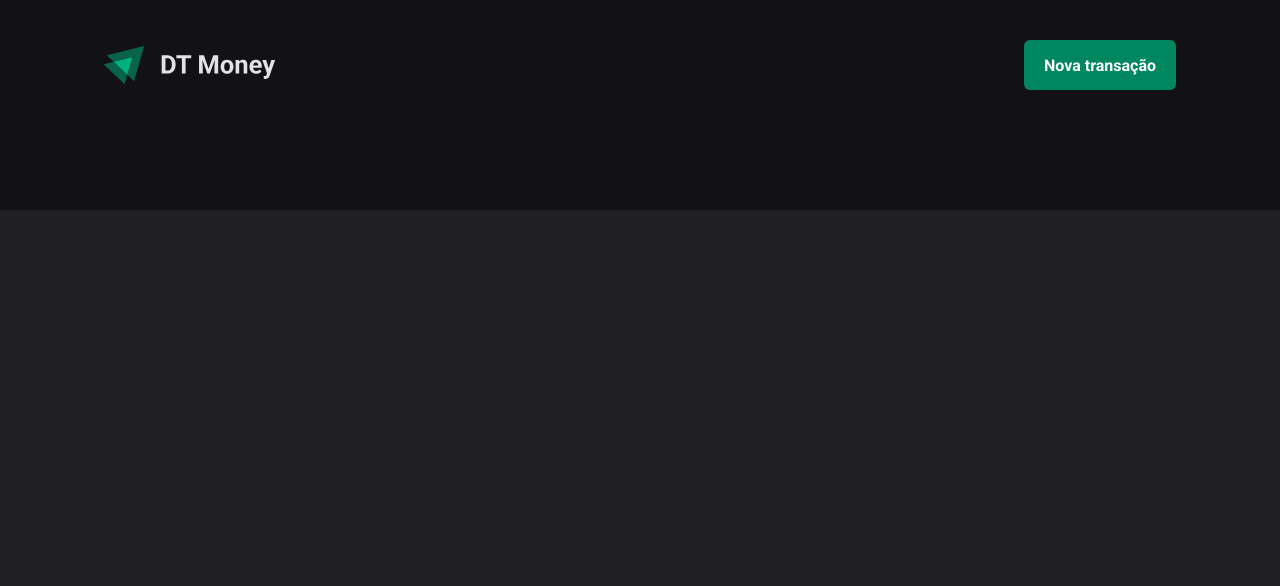
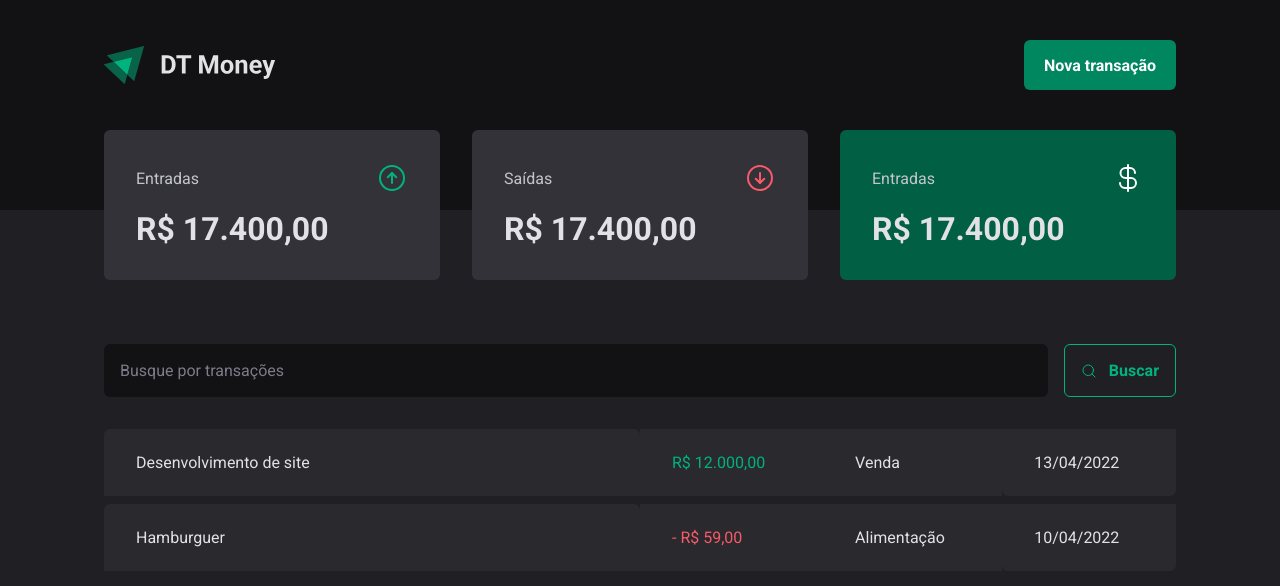
Before and after one commit to Artur-Ceschin/dt-money, a React (Vite) app: page / in a window 1280 px wide. Shown: the top 586 px of the page. Built offline with nearby package versions, Linux system fonts and the light colour scheme.

Commit message:
feat: 🎸 searchForm ans transactions table

```diff
--- /dev/null
+++ b/src/pages/Transactions/components/SearchForm/index.tsx
@@ -0,0 +1,16 @@
+import { MagnifyingGlass } from "phosphor-react";
+import { SearchFormContainer } from "./styles";
+
+
+export function SearchForm() {
+  return(
+    <SearchFormContainer>
+      <input type="text" placeholder="Busque por transações" />
+
+      <button type="submit">
+        <MagnifyingGlass />
+        Buscar
+      </button>
+    </SearchFormContainer>
+  )
+}
--- /dev/null
+++ b/src/pages/Transactions/components/SearchForm/styles.ts
@@ -0,0 +1,46 @@
+import styled from "styled-components";
+
+
+export const SearchFormContainer = styled.form`
+  display: flex;
+  gap: 1rem;
+
+  input {
+    flex: 1;
+    border-radius: 6px;
+    border: 0;
+    background: ${props => props.theme["gray-900"]};
+    color: ${props => props.theme["gray-300"]};
+
+    padding: 1rem;
+
+    &::placeholder {
+      color: ${props => props.theme["gray-500"]};
+    }
+  }
+
+  button {
+    display: flex;
+    align-items: center;
+    gap: 0.75rem;
+
+    border: 0;
+    padding: 1rem;
+    background-color: transparent;
+    border: 1px solid ${props => props.theme["green-300"]};
+    color: ${props => props.theme["green-300"]};
+    font-weight: bold;
+    border-radius: 6px;
+
+    cursor: pointer;
+
+    &:hover {
+      background-color: ${props => props.theme["green-500"]};
+      border: 1px solid ${props => props.theme["green-500"]};
+      color: ${props => props.theme.white};
+
+      transition: 0.2s;
+    }
+  }
+
+`
--- a/src/pages/Transactions/index.tsx
+++ b/src/pages/Transactions/index.tsx
@@ -1,11 +1,45 @@
 import { Header } from "../../components/Header";
+import { Summary } from "../../components/Summary";
+import { SearchForm } from "./components/SearchForm";
+import { PriceHighlight, TransactionsContainer, TransactionsTable } from "./styles";
 
 
 export function Transactions() {
   return(
     <div>
       <Header />
+      <Summary />
 
+      <TransactionsContainer>
+        <SearchForm />
+        <TransactionsTable>
+          <tbody>
+            <tr>
+              <td width='50%'>Desenvolvimento de site</td>
+              <td>
+                <PriceHighlight variant="income">
+                  R$ 12.000,00
+                </PriceHighlight>
+              </td>
+              <td>Venda</td>
+              <td>13/04/2022</td>
+            </tr>
+
+            <tr>
+              <td width='50%'>Hamburguer</td>
+              <td>
+                <PriceHighlight variant="outcome">
+                  - R$ 59,00
+                </PriceHighlight>
+              </td>
+
+              <td>Alimentação</td>
+              <td>10/04/2022</td>
+            </tr>
+
+          </tbody>
+        </TransactionsTable>
+      </TransactionsContainer>
     </div>
   )
 }
--- a/src/pages/Transactions/styles.ts
+++ b/src/pages/Transactions/styles.ts
@@ -0,0 +1,41 @@
+import { styled } from "styled-components";
+
+
+
+export const TransactionsContainer = styled.main`
+  width: 100%;
+  max-width: 1120px;
+  margin: 4rem auto 0;
+  padding: 0 1.5rem;
+`
+
+export const TransactionsTable = styled.table`
+  width: 100%;
+  border-collapse: separate;
+  border-spacing: 0 0.5rem;
+  margin-top: 1.5rem;
+
+  td {
+    padding: 1.5rem 2rem;
+    background-color: ${props => props.theme["gray-700"]};
+
+    &:first-child {
+      border-top-left-radius: 6px;
+      border-top-right-radius: 6px;
+    }
+
+    &:last-child {
+      border-bottom-left-radius: 6px;
+      border-bottom-right-radius: 6px;
+    }
+  }
+
+`
+
+interface PriceHighlightProps {
+  variant: 'income' | 'outcome'
+}
+
+export const PriceHighlight = styled.span<PriceHighlightProps>`
+  color: ${props => props.variant === 'income' ? props.theme["green-300"] : props.theme["red-300"]};
+`
```
